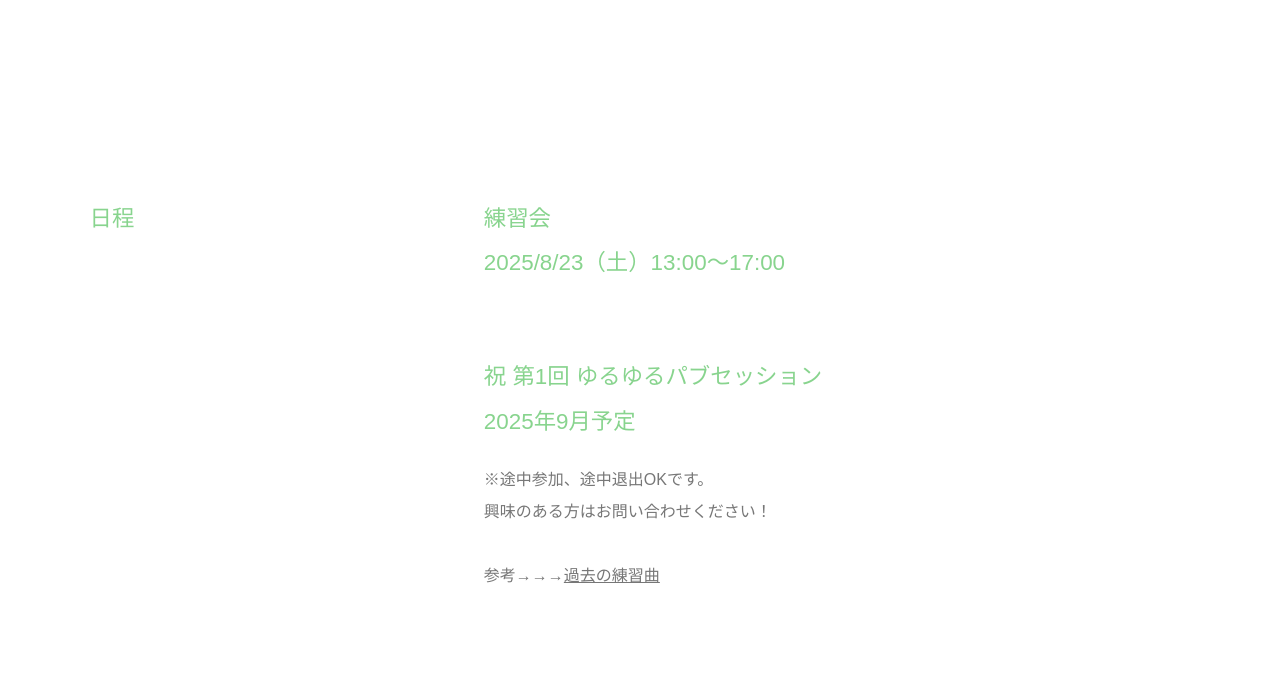
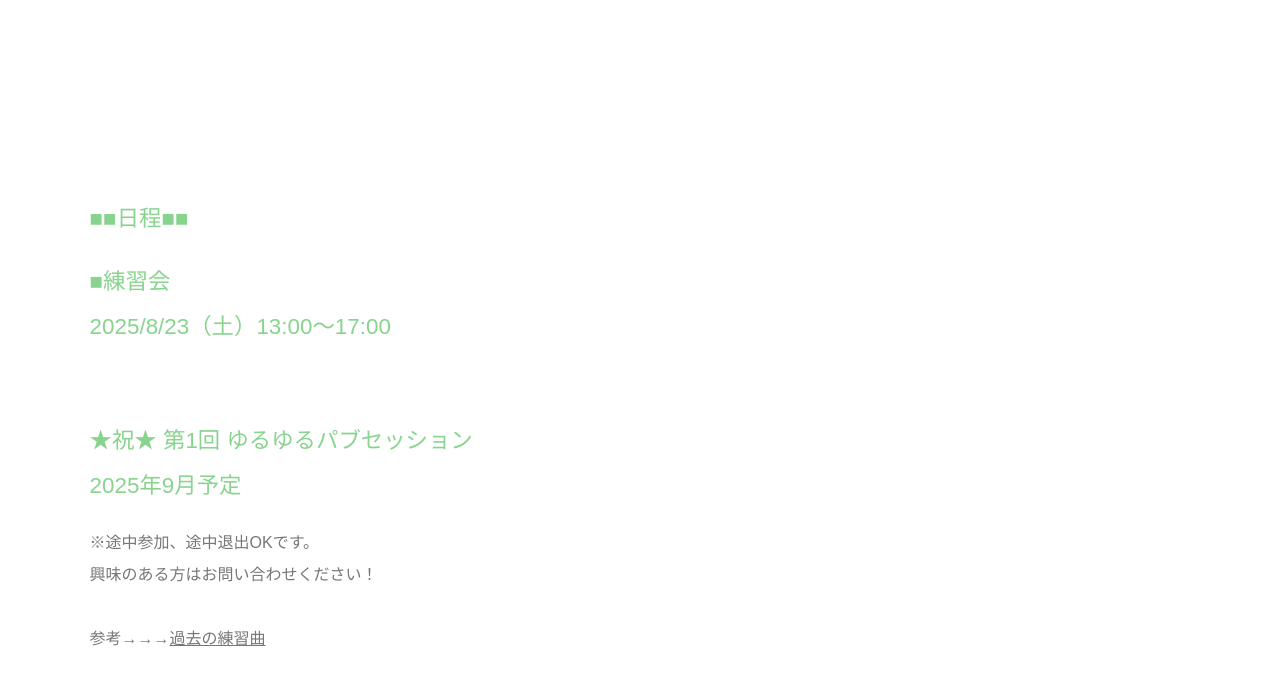
Before and after one commit to enjoyirish/info, a plain HTML site: page index.html in a window 1280 px wide. Shown: the part 582-1266 px from the top of the page. Drawn offline with nearby package versions, Linux system fonts and the light colour scheme; some packages are replaced by stand-ins of ours; a script that the page names is missing; a web font is replaced by a local one.

Commit message:
Update index.html

```diff
--- a/index.html
+++ b/index.html
@@ -44,15 +44,13 @@
 <section>
 
 	<div class="list-free">
-		<div class="w1">
-		  <h2>日程</h2>
-		</div>
 
 		<div class="w2">
-		  <h2>練習会<br>
+	<h2>■■日程■■<br>
+	<h2>■練習会<br>
 		 	2025/8/23（土）13:00〜17:00</h2><br>
 
-		  <h2>祝 第1回 ゆるゆるパブセッション<br>
+		  <h2>★祝★ 第1回 ゆるゆるパブセッション<br>
 		 	2025年9月予定</h2>
 
 		  <p class="small">※途中参加、途中退出OKです。<br>
```
